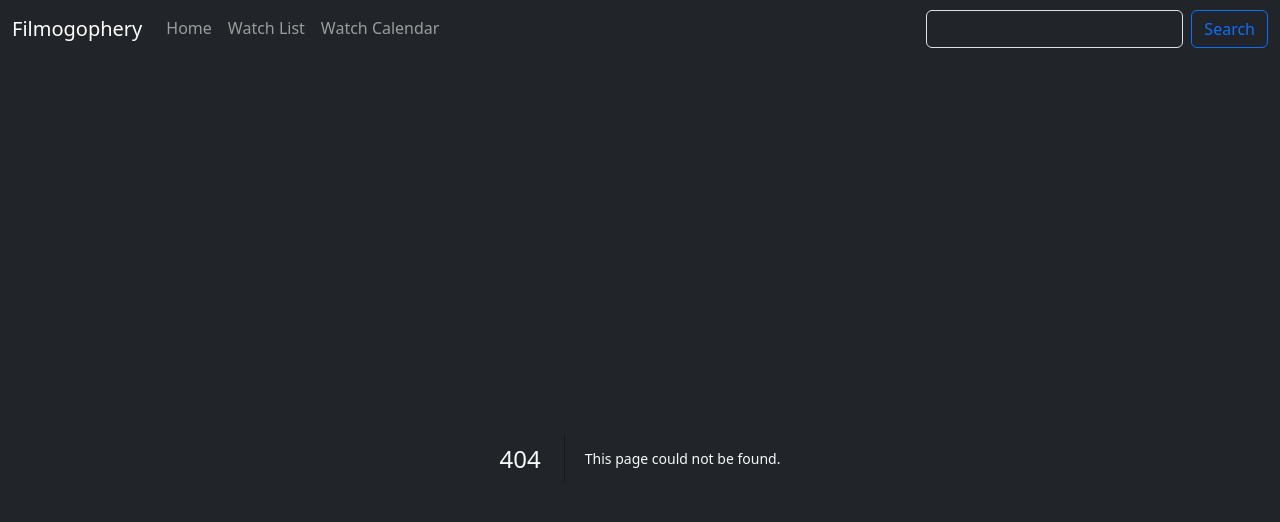
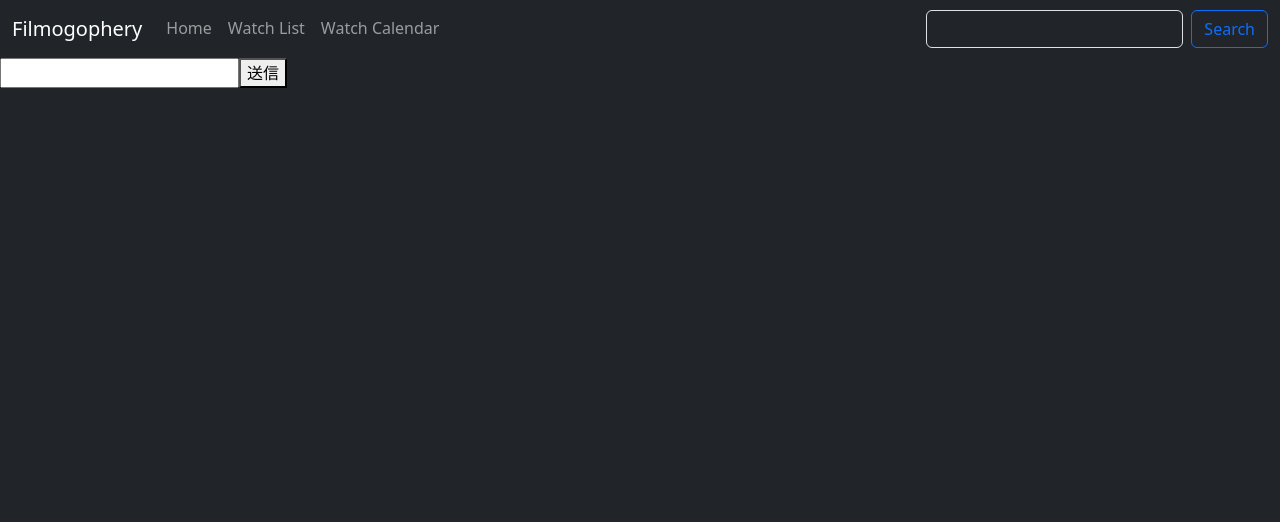
Before and after one commit to takeYY/filmogophery, a Next.js app in the folder filmogophery-front/: page /movie/1/record in a window 1280 px wide. Before the commit this address had no page. Shown: the top 522 px of the page. Built offline with nearby package versions, Linux system fonts and the light colour scheme.

Commit message:
add: a page about movie record

```diff
--- /dev/null
+++ b/filmogophery-front/src/app/movie/[id]/record/page.tsx
@@ -0,0 +1,47 @@
+"use client";
+
+import React, { useState } from "react";
+
+export default function Page({ params }: { params: { id: string } }) {
+  const [isLoading, setIsLoading] = useState<boolean>(false);
+  const [error, setError] = useState<string | null>(null);
+
+  async function onSubmit(formData: FormData) {
+    setIsLoading(true);
+    setError(null);
+
+    try {
+      /*
+      const response = await fetch("/api/submit", {
+        method: "POST",
+        body: formData,
+      });
+
+      if (!response.ok) {
+        throw new Error("Failed to submit the data. Please try again.");
+      }
+
+      const data = await response.json();
+       */
+
+      console.log(formData.get("media"));
+    } catch (error) {
+      // Capture the error message to display to the user
+      console.error(error);
+    } finally {
+      setIsLoading(false);
+    }
+  }
+
+  return (
+    <div>
+      {error && <div style={{ color: "red" }}>{error}</div>}
+      <form action={onSubmit}>
+        <input type="text" name="media" />
+        <button type="submit" disabled={isLoading}>
+          {isLoading ? "Loading..." : "送信"}
+        </button>
+      </form>
+    </div>
+  );
+}
```
